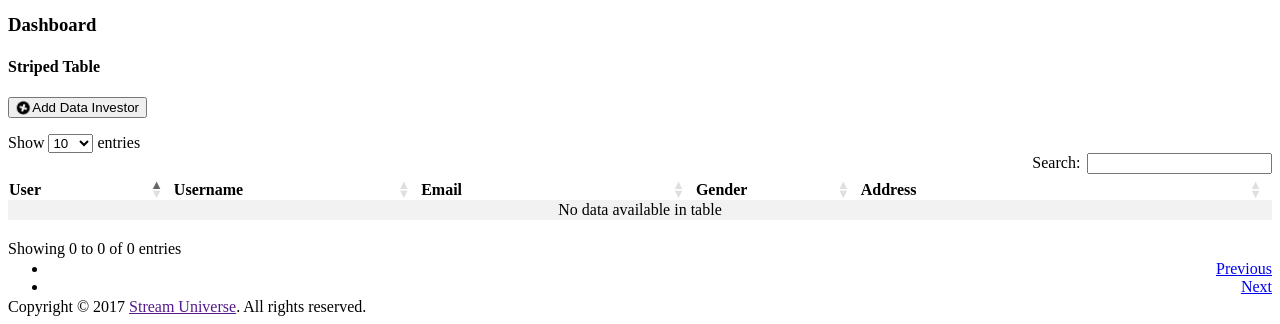
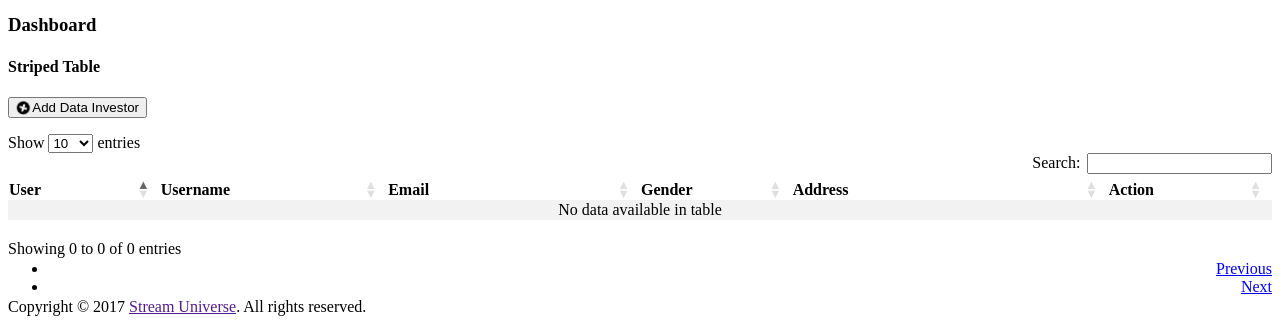
Before and after one commit to riskidwiputra/StatisticInvestor, a PHP site: template app/Views/pages/investor/investor.php in a window 1280 px wide. Shown: the part 676-1000 px from the top of the page. Run offline with PHP 8.4, Linux system fonts and the light colour scheme; the template is opened without the code that fills it, so the values that code supplies are empty; some libraries are stand-ins or nearby versions.

Commit message:
perbaikan

```diff
--- a/app/Views/pages/investor/investor.php
+++ b/app/Views/pages/investor/investor.php
@@ -23,14 +23,15 @@
                     <a href="<?= url("add-investor") ?>"> <button class="btn btn-inverse-primary"><span class="fa fa-plus-circle fa-spin"></span> Add Data Investor </button></a>
                     </p>
 
-                    <table id="example" class="table table-striped table-bordered"  style="width:100%">
+                    <table id="example" class="table table-striped "  style="width:100%">
                         <thead>
                         <tr>
-                            <th width="12%" > User </th>
+                        <th width="12%" > User </th>
                             <th width="18%"> Username </th>
                             <th width="20%"> Email </th>
                             <th width="12%"> Gender </th>
-                            <th width="30%"> Address </th>
+                            <th width="25%"> Address </th>
+                            <th width="13%" >Action</th>
                         </tr>
                         </thead>
                         <tbody>
@@ -44,6 +45,19 @@
                             <td> <?= $row['email'] ?></td>
                             <td> <?= $row['gender'] ?> </td>
                             <td> <?= $row['address']?> </td>
+                            <td style="text-align: center;">
+                            <a href="">
+                            <button type="button" class="btn btn-gradient-info btn-rounded btn-icon">
+                            <i class="mdi mdi-pencil"></i>
+                            </button>
+                            </a>
+                            &nbsp;
+                            <a href="">
+                            <button type="button" class="btn btn-gradient-danger btn-rounded btn-icon">
+                            <i class="mdi mdi-delete"></i>
+                            </button>
+                            </a>
+                            </td>
                         </tr>
                     <?php }  ?>
                         </tbody>
```
